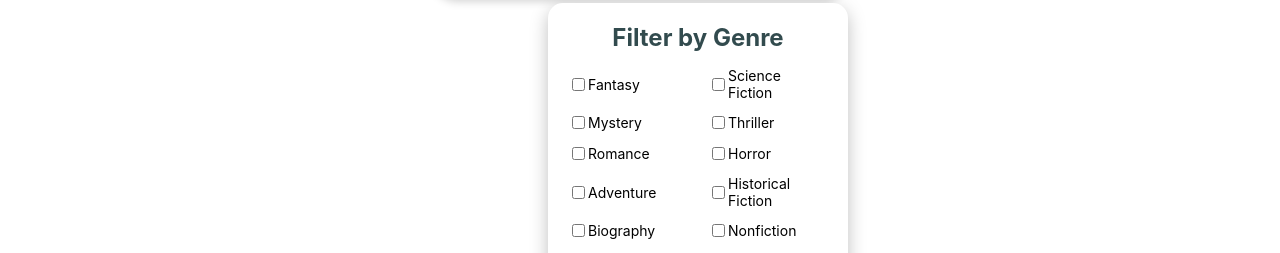
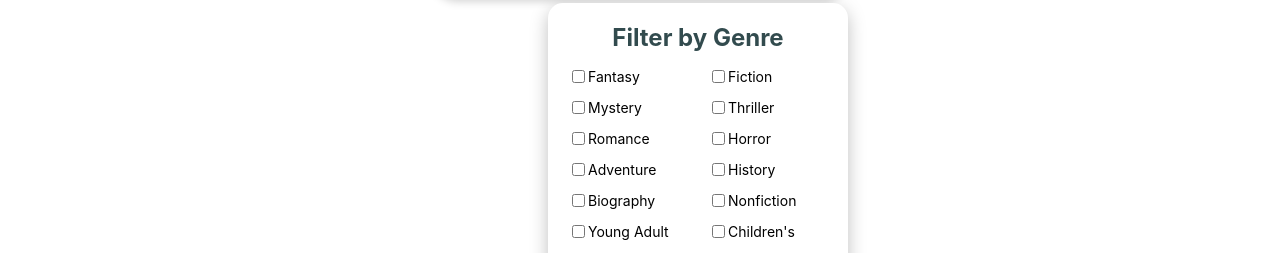
Before and after one commit to lawto066/BookScout, a React (Vite) app: page / in a window 1280 px wide. Both pictures are taken after a click on the button 815 px from the left and 100 px from the top of the page. Shown: the part 127-380 px from the top of the page. Built offline with nearby package versions, Linux system fonts and the light colour scheme; no server answers.

Commit message:
changed genre list to show

```diff
--- a/src/components/GenreFilter.jsx
+++ b/src/components/GenreFilter.jsx
@@ -5,13 +5,13 @@ function GenreFilter({ setShowFilters, selectedGenres, setSelectedGenres }) {
 
   const genres = [
     "Fantasy",
-    "Science Fiction",
+    "Fiction",
     "Mystery",
     "Thriller",
     "Romance",
     "Horror",
     "Adventure",
-    "Historical Fiction",
+    "History",
     "Biography",
     "Nonfiction",
     "Young Adult",
```
